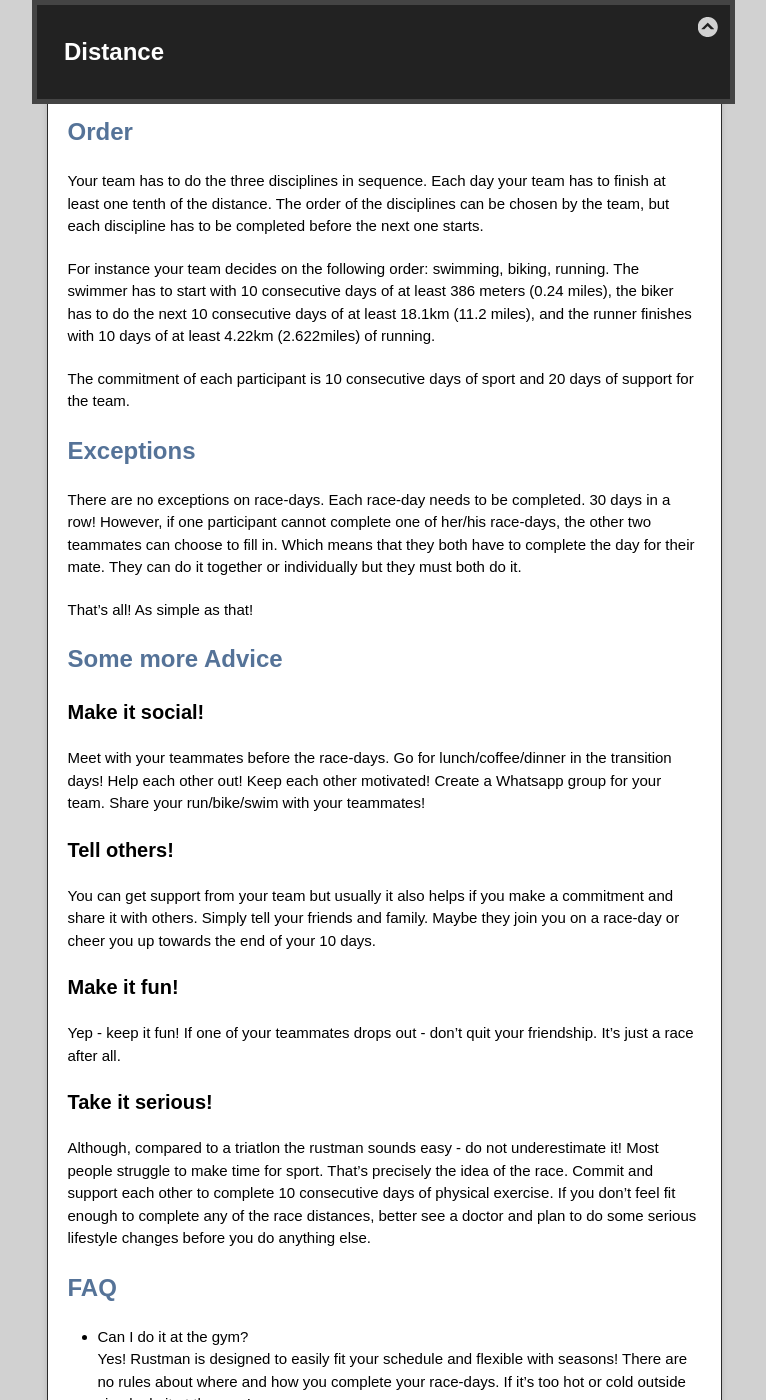
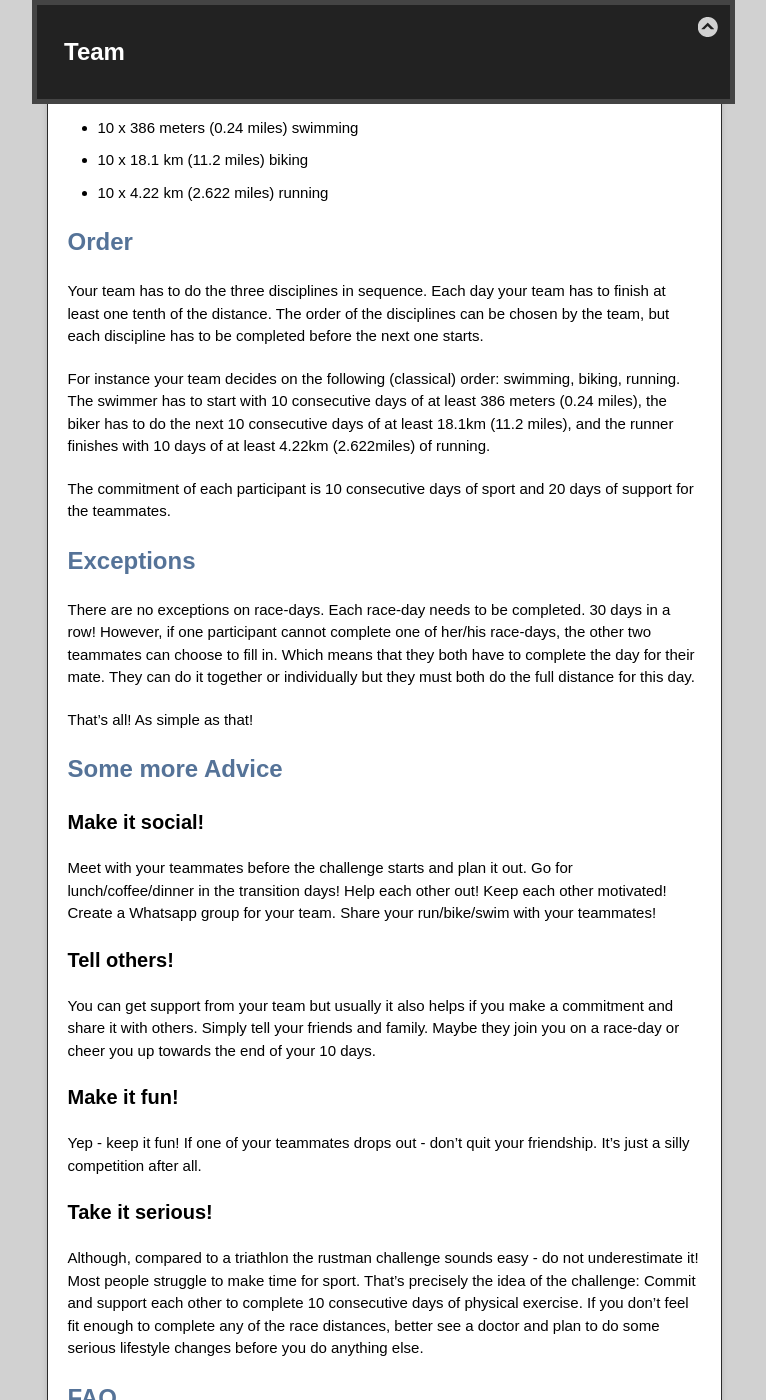
Before and after one commit to peterrautek/rustman, a Jekyll site: the page built from index.md, in a window 1280 px wide and 1400 px high, scrolled down 675 px. Shown: the whole window, without its empty margins (256-1022 px from the left). Built offline with Jekyll 4.4.1, drawn with Linux system fonts in a browser that asks for light colours; some of the changed text lies outside the part shown.

Commit message:
small fixes and renamed to challenge

```diff
--- a/_config.yml
+++ b/_config.yml
@@ -1,4 +1,4 @@
-title: RUSTMAN RACE
+title: RUSTMAN CHALLENGE
 description: The Iron is under the Rust!
 theme: jekyll-theme-time-machine
 show_downloads: false
--- a/index.md
+++ b/index.md
@@ -3,14 +3,15 @@ layout: default
 ---
 
 It doesn't take much - neither equipment nor preparation.
+
 All it takes is three friends and a commitment!
 
 ## Idea
-Rustman is a _triatlon relay_ - the distance of an _Ironman_.
+The Rustman Challenge is a _triatlon relay_ - the distance of an _Ironman_.
 The catch is: You have one month to complete it as a team!
 
 ## Team
-You need a team of three - one swimmer, one biker and one runner. Find some friends and motivate them to join your team, or to compete with your team.
+You need a team of three - one swimmer, one biker and one runner. Find some friends and motivate them to join your team.
 
 ## Distance
 The team has to complete
@@ -22,27 +23,38 @@ The team has to complete
 Your team has to do the three disciplines in sequence. Each day your team has to finish at least one tenth of the distance.
 The order of the disciplines can be chosen by the team, but each discipline has to be completed before the next one starts.
 
-For instance your team decides on the following order: swimming, biking, running.
-The swimmer has to start with 10 consecutive days of at least 386 meters (0.24 miles), the biker has to do the next 10 consecutive days of at least 18.1km (11.2 miles), and the runner finishes with 10 days of at least 4.22km (2.622miles) of running.
+For instance your team decides on the following (classical) order: swimming, biking, running.
+The swimmer has to start with 10 consecutive days of at least 386 meters (0.24 miles),
+the biker has to do the next 10 consecutive days of at least 18.1km (11.2 miles),
+and the runner finishes with 10 days of at least 4.22km (2.622miles) of running.
 
-The commitment of each participant is 10 consecutive days of sport and 20 days of support for the team.
+The commitment of each participant is 10 consecutive days of sport and 20 days of support for the teammates.
 
 ## Exceptions
 There are no exceptions on race-days. Each race-day needs to be completed. 30 days in a row!
-However, if one participant cannot complete one of her/his race-days, the other two teammates can choose to fill in. Which means that they both have to complete the day for their mate. They can do it together or individually but they must both do it.
+However, if one participant cannot complete one of her/his race-days,
+the other two teammates can choose to fill in.
+Which means that they both have to complete the day for their mate.
+They can do it together or individually but they must both do the full distance for this day.
 
 That's all! As simple as that!
 
 ## Some more Advice
 ### Make it social!
-Meet with your teammates before the race-days. Go for lunch/coffee/dinner in the transition days! Help each other out! Keep each other motivated! Create a Whatsapp group for your team. Share your run/bike/swim with your teammates!
+Meet with your teammates before the challenge starts and plan it out.
+Go for lunch/coffee/dinner in the transition days!
+Help each other out! Keep each other motivated!
+Create a Whatsapp group for your team.
+Share your run/bike/swim with your teammates!
 ### Tell others!
-You can get support from your team but usually it also helps if you make a commitment and share it with others. Simply tell your friends and family. Maybe they join you on a race-day or cheer you up towards the end of your 10 days.
+You can get support from your team but usually it also helps if you make a commitment and share it with others.
+Simply tell your friends and family.
+Maybe they join you on a race-day or cheer you up towards the end of your 10 days.
 ### Make it fun!
-Yep - keep it fun! If one of your teammates drops out - don't quit your friendship. It's just a race after all.
+Yep - keep it fun! If one of your teammates drops out - don't quit your friendship. It's just a silly competition after all.
 ### Take it serious!
-Although, compared to a triatlon the rustman sounds easy - do not underestimate it!
-Most people struggle to make time for sport. That's precisely the idea of the race.
+Although, compared to a triathlon the rustman challenge sounds easy - do not underestimate it!
+Most people struggle to make time for sport. That's precisely the idea of the challenge:
 Commit and support each other to complete 10 consecutive days of physical exercise.
 If you don't feel fit enough to complete any of the race distances, better see a doctor and plan to do some serious lifestyle changes before you do anything else.
 
@@ -59,7 +71,6 @@ Yes! Bring your teammates/friends/family with you on your race-days. Everything
 * Can we pause the race and resume after a day or two?<br>
 No! This is the only requirement. It has to be 30 consecutive race-days for your relay! If you skip one day you are out. You need to plan your race together with your team.
 
-
 ## We would like to hear back from you!
 Send us a mail and tell us your experience or get something clarified!
 
```
